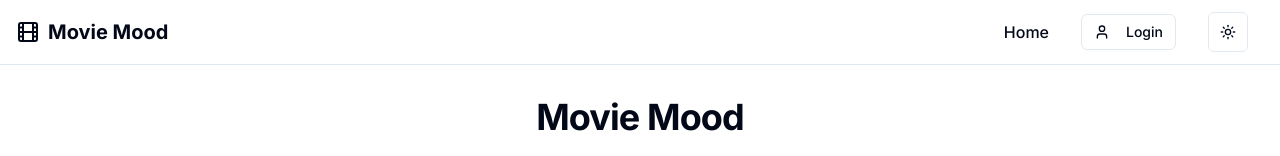
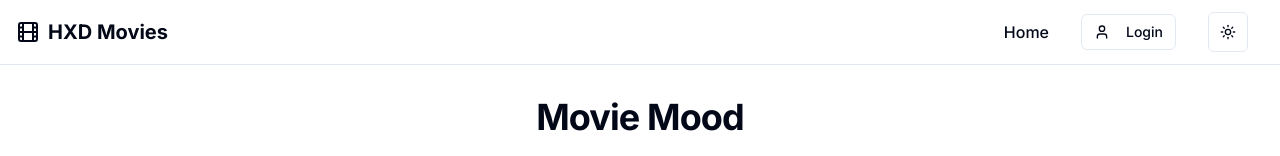
Before and after one commit to hxd54/hxd54-movies, a Next.js app: page / in a window 1280 px wide. Shown: the top 156 px of the page. Built offline with nearby package versions, Linux system fonts and the light colour scheme.

Commit message:
Update navbar.tsx
Changed name of the web

```diff
--- a/components/navbar.tsx
+++ b/components/navbar.tsx
@@ -42,7 +42,7 @@ export default function Navbar() {
       <div className="container flex h-16 items-center justify-between">
         <Link href="/" className="flex items-center gap-2 text-xl font-bold px-4 py-2">
           <Film className="h-5 w-5 sm:h-6 sm:w-6" />
-          <span className="text-base sm:text-xl">Movie Mood</span>
+          <span className="text-base sm:text-xl">HXD Movies</span>
         </Link>
 
         {/* Desktop Navigation */}
@@ -109,7 +109,7 @@ export default function Navbar() {
               <SheetHeader className="mb-6">
                 <SheetTitle className="flex items-center gap-2">
                   <Film className="h-5 w-5" />
-                  Movie Mood
+                  HXD Movies
                 </SheetTitle>
               </SheetHeader>
               <nav className="flex flex-col gap-4 px-4">
```
